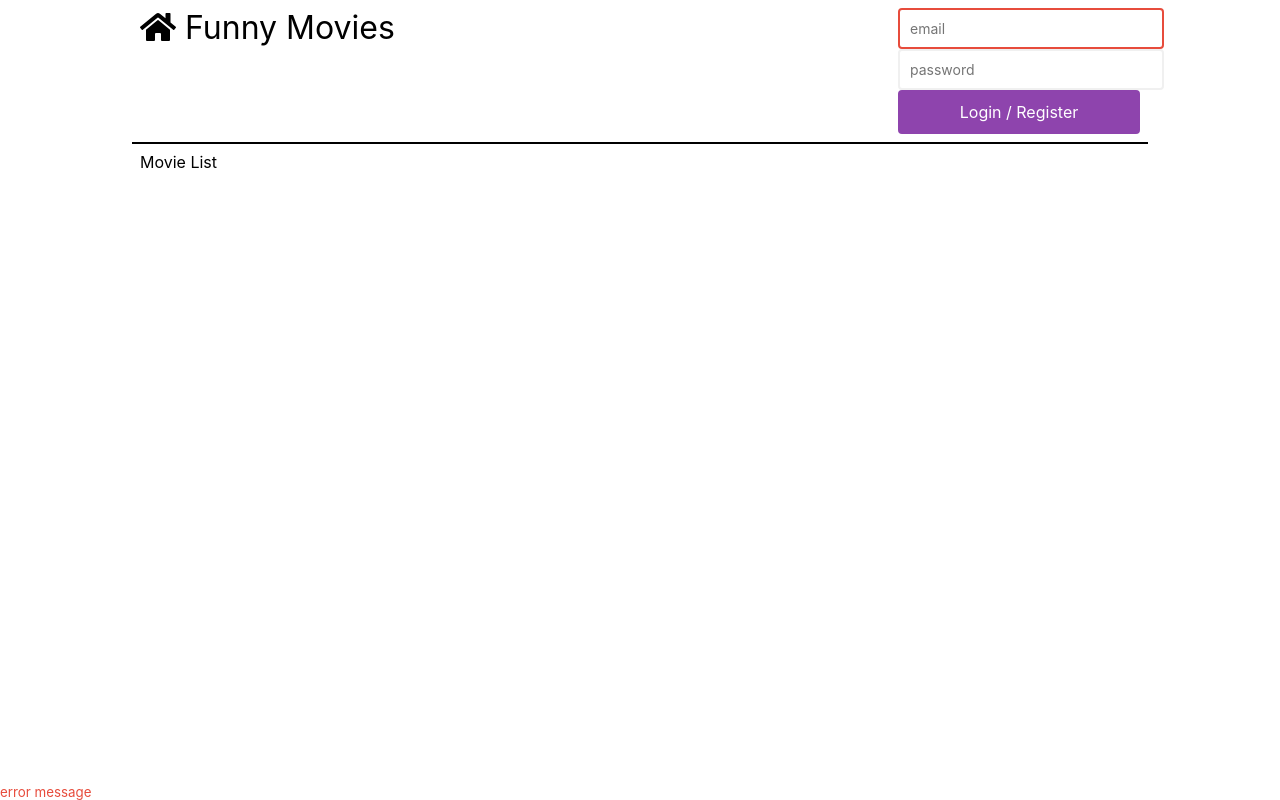
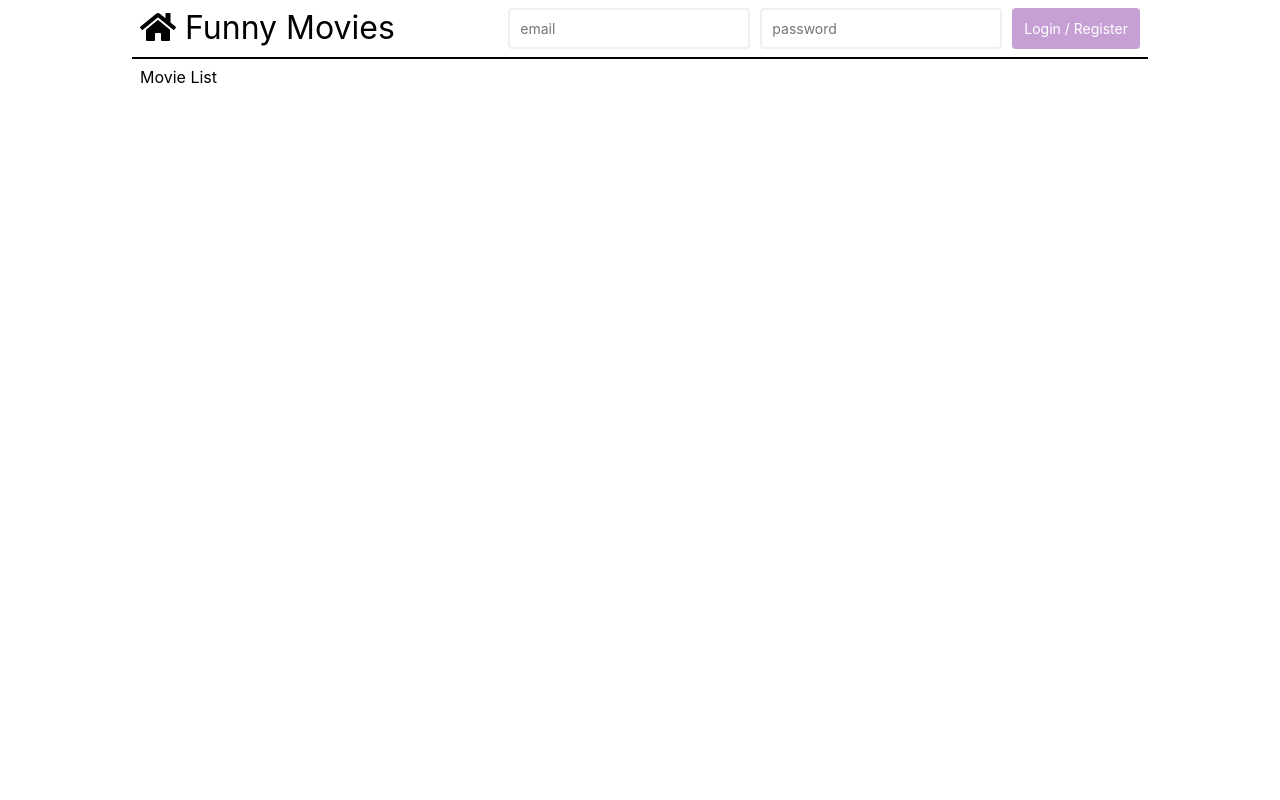
Before and after one commit to iamacoderguy/projectG, a React (Create React App) app: page / in a window 1280 px wide. Built offline with nearby package versions, Linux system fonts and the light colour scheme.

Commit message:
Style and validate form

```diff
--- a/package.json
+++ b/package.json
@@ -21,7 +21,8 @@
     "react-dom": "^17.0.2",
     "react-scripts": "4.0.3",
     "typescript": "^4.1.2",
-    "web-vitals": "^1.0.1"
+    "web-vitals": "^1.0.1",
+    "yup": "^0.32.9"
   },
   "devDependencies": {
     "@testing-library/jest-dom": "^5.11.4",
--- a/src/app/components/button/Button.css
+++ b/src/app/components/button/Button.css
@@ -4,8 +4,11 @@ button {
   border-radius: 4px;
   color: #fff;
   display: block;
-  width: 100%;
   padding: 10px;
-  font-size: 16px;
+  font-size: 14px;
   font-family: inherit;
 }
+
+button:disabled {
+  opacity: 0.5;
+}
--- a/src/app/components/button/Button.tsx
+++ b/src/app/components/button/Button.tsx
@@ -3,13 +3,14 @@ import './Button.css';
 
 type ButtonProps = {
   children: string;
+  disabled?: boolean;
 }
 
 const Button: React.FC<ButtonProps> = (props) => {
-  const { children } = props;
+  const { children, disabled } = props;
 
   return (
-    <button>{children}</button>
+    <button disabled={disabled}>{children}</button>
   );
 };
 
--- a/src/app/components/input/Input.css
+++ b/src/app/components/input/Input.css
@@ -2,24 +2,12 @@
   border: 2px solid #f0f0f0;
   border-radius: 4px;
   display: block;
-  width: 100%;
   padding: 10px;
   font-size: 14px;
   font-family: inherit;
+  margin-right: 10px;
 }
 
 .form-control.error input {
   border-color: #e74c3c;
 }
-
-.form-control small {
-  visibility: hidden;
-  position: absolute;
-  bottom: 0;
-  left: 0;
-}
-
-.form-control.error small {
-  visibility: visible;
-  color: #e74c3c;
-}
--- a/src/app/components/input/Input.tsx
+++ b/src/app/components/input/Input.tsx
@@ -1,28 +1,26 @@
-import React from 'react';
+import React, { ChangeEventHandler, FocusEventHandler } from 'react';
 import './Input.css';
 
 type InputProps = {
   isError?: boolean;
-  errorMsg?: string;
   type: string;
   placeholder: string;
   id: string;
+  onChange?: ChangeEventHandler<HTMLInputElement>;
+  onBlur?: FocusEventHandler<HTMLInputElement>;
 }
 
 const Input: React.FC<InputProps> = (props) => {
   const {
     isError,
-    errorMsg,
-    type,
-    placeholder,
-    id,
+    ...otherProps
   } = props;
   const className = isError ? 'form-control error' : 'form-control';
 
+
   return (
     <div className={className}>
-      <input type={type} placeholder={placeholder} id={id}/>
-      {isError && errorMsg && errorMsg !== '' && <small>{errorMsg}</small>}
+      <input {...otherProps} />
     </div>
   );
 };
--- /dev/null
+++ b/src/app/features/auth/AuthenticationForm.css
@@ -0,0 +1,4 @@
+.form {
+  display: flex;
+  justify-content: space-between;
+}
--- a/src/app/features/auth/AuthenticationForm.tsx
+++ b/src/app/features/auth/AuthenticationForm.tsx
@@ -1,21 +1,78 @@
-import React from 'react';
+import React, { useState } from 'react';
 import Button from 'src/app/components/button/Button';
 import Input from 'src/app/components/input/Input';
+import './AuthenticationForm.css';
+import * as Yup from 'yup';
 
 type AuthenticationFormProps = {
   onLogin: () => void;
 }
 
 const AuthenticationForm: React.FC<AuthenticationFormProps> = (props) => {
-  const handleFormSubmit = () => {
+  const [ email, setEmail ] = useState('');
+  const [ password, setPassword ] = useState('');
+  const [ emailTouched, setEmailTouched ] = useState(false);
+  const [ passwordTouched, setPasswordTouched ] = useState(false);
+  const [ isEmailError, setIsEmailError ] = useState(false);
+  const [ isPasswordError, setIsPasswordError ] = useState(false);
+
+  const handleFormSubmit = (event: React.FormEvent<HTMLFormElement>) => {
+    event.preventDefault();
 
   };
 
+  const handleEmailChange = (e: React.FormEvent<HTMLInputElement>) => {
+    const newValue = e.currentTarget.value;
+    if (!emailTouched || isEmailValid(newValue)) {
+      setIsEmailError(false);
+    } else {
+      setIsEmailError(true);
+    }
+
+    setEmail(newValue);
+  };
+
+  const handlePasswordChange = (e: React.FormEvent<HTMLInputElement>) => {
+    const newValue = e.currentTarget.value;
+    if (!passwordTouched || isPasswordValid(newValue)) {
+      setIsPasswordError(false);
+    } else {
+      setIsPasswordError(true);
+    }
+
+    setPassword(newValue);
+  };
+
+  const handleEmailBlur = () => {
+    setEmailTouched(true);
+  };
+
+  const handlePasswordBlur = () => {
+    setPasswordTouched(true);
+  };
+
+  const isEmailValid = (value: string) => (value !== '' && Yup.string().email().isValidSync(value));
+  const isPasswordValid = (value: string) => value !== '';
+
   return (
-    <form action="" className="form" id="form" onSubmit={handleFormSubmit}>
-      <Input type='email' placeholder='email' id='email' isError errorMsg={'error message'}/>
-      <Input type='password' placeholder='password' id='password' />
-      <Button>Login / Register</Button>
+    <form action='' className='form' id='form' onSubmit={handleFormSubmit}>
+      <Input
+        type='email'
+        placeholder='email'
+        id='email'
+        onChange={handleEmailChange}
+        onBlur={handleEmailBlur}
+        isError={isEmailError}
+      />
+      <Input
+        type='password'
+        placeholder='password'
+        id='password'
+        onChange={handlePasswordChange}
+        onBlur={handlePasswordBlur}
+        isError={isPasswordError}
+      />
+      <Button disabled={!isEmailValid(email) || !isPasswordValid(password)}>Login / Register</Button>
     </form>
   );
 };
```
Also changed, not shown: 1 other file (tests, documents, lock files or other folders).
